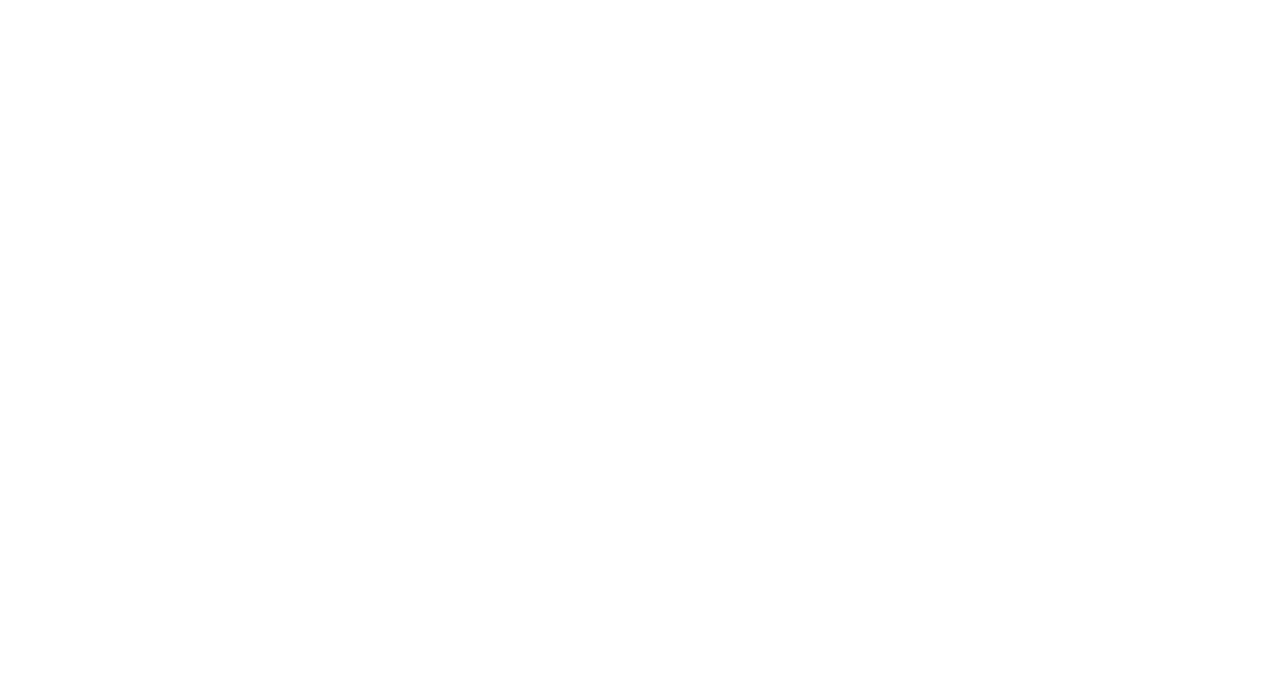
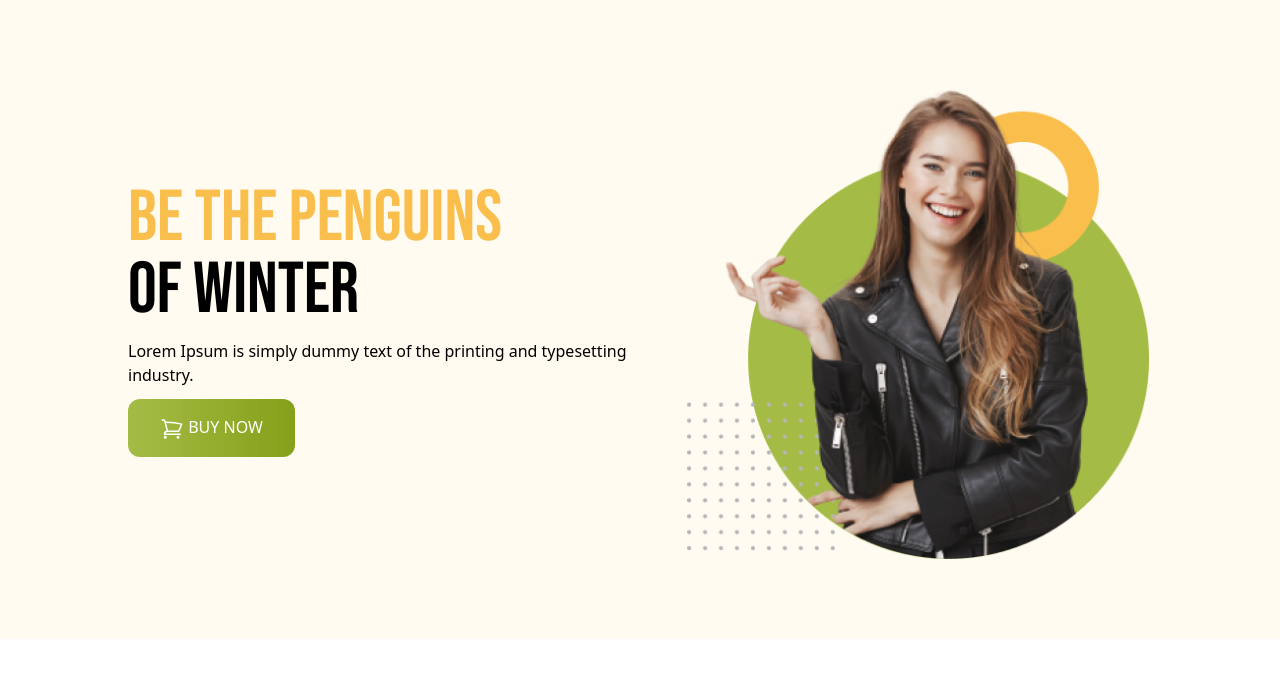
Before and after one commit to Taohid16/penguin-fashion-with-tailwind, a plain HTML site: page index.html in a window 1280 px wide. Drawn offline with nearby package versions, Linux system fonts and the light colour scheme.

Commit message:
added banner section

```diff
--- a/index.html
+++ b/index.html
@@ -4,8 +4,46 @@
     <meta charset="UTF-8">
     <meta name="viewport" content="width=device-width, initial-scale=1.0">
     <title>Penguin Fashion</title>
+    <script src="https://cdn.tailwindcss.com"></script>
+    <link rel="preconnect" href="https://fonts.googleapis.com">
+    <link rel="preconnect" href="https://fonts.gstatic.com" crossorigin>
+    <link href="https://fonts.googleapis.com/css2?family=Bebas+Neue&display=swap" rel="stylesheet">
+    <style>
+        .font-bebas{
+            font-family: 'Bebas Neue', sans-serif;
+        }
+    </style>
 </head>
 <body>
+    <header class="bg-[#FFFBF0] py-20 px-4 md:px-32">
+        <nav>
 
+        </nav>
+        <div class="flex flex-col md:flex-row justify-between items-center">
+            <div class="space-y-3">
+                <h1 class="text-7xl uppercase font-bebas">
+                   <span class="text-[#FABE4C]"> Be the Penguins</span>
+                    <br>
+                    of Winter</h1>
+                    <p>Lorem Ipsum is simply dummy text of the printing
+                        and typesetting industry.</p>
+                    <button class="py-4 px-8 bg-gradient-to-r from-[#A4BC46] to-[#85A019] ... rounded-xl uppercase text-white font-medium">
+                        <svg xmlns="http://www.w3.org/2000/svg" fill="none" viewBox="0 0 24 24" stroke-width="1.5" stroke="currentColor" class="w-6 h-6 inline">
+                            <path stroke-linecap="round" stroke-linejoin="round" d="M2.25 3h1.386c.51 0 .955.343 1.087.835l.383 1.437M7.5 14.25a3 3 0 00-3 3h15.75m-12.75-3h11.218c1.121-2.3 2.1-4.684 2.924-7.138a60.114 60.114 0 00-16.536-1.84M7.5 14.25L5.106 5.272M6 20.25a.75.75 0 11-1.5 0 .75.75 0 011.5 0zm12.75 0a.75.75 0 11-1.5 0 .75.75 0 011.5 0z" />
+                          </svg>
+
+                        Buy Now</button>
+            </div>
+            <div>
+                <img src="images/model.png" alt="">
+            </div>
+        </div>
+    </header>
+    <main>
+
+    </main>
+    <footer>
+
+    </footer>
 </body>
 </html>
--- a/tailwind.config.js
+++ b/tailwind.config.js
@@ -0,0 +1,8 @@
+/** @type {import('tailwindcss').Config} */
+module.exports = {
+    content: ["./src/**/*.{html,js}"],
+    theme: {
+      extend: {},
+    },
+    plugins: [],
+  }
```
